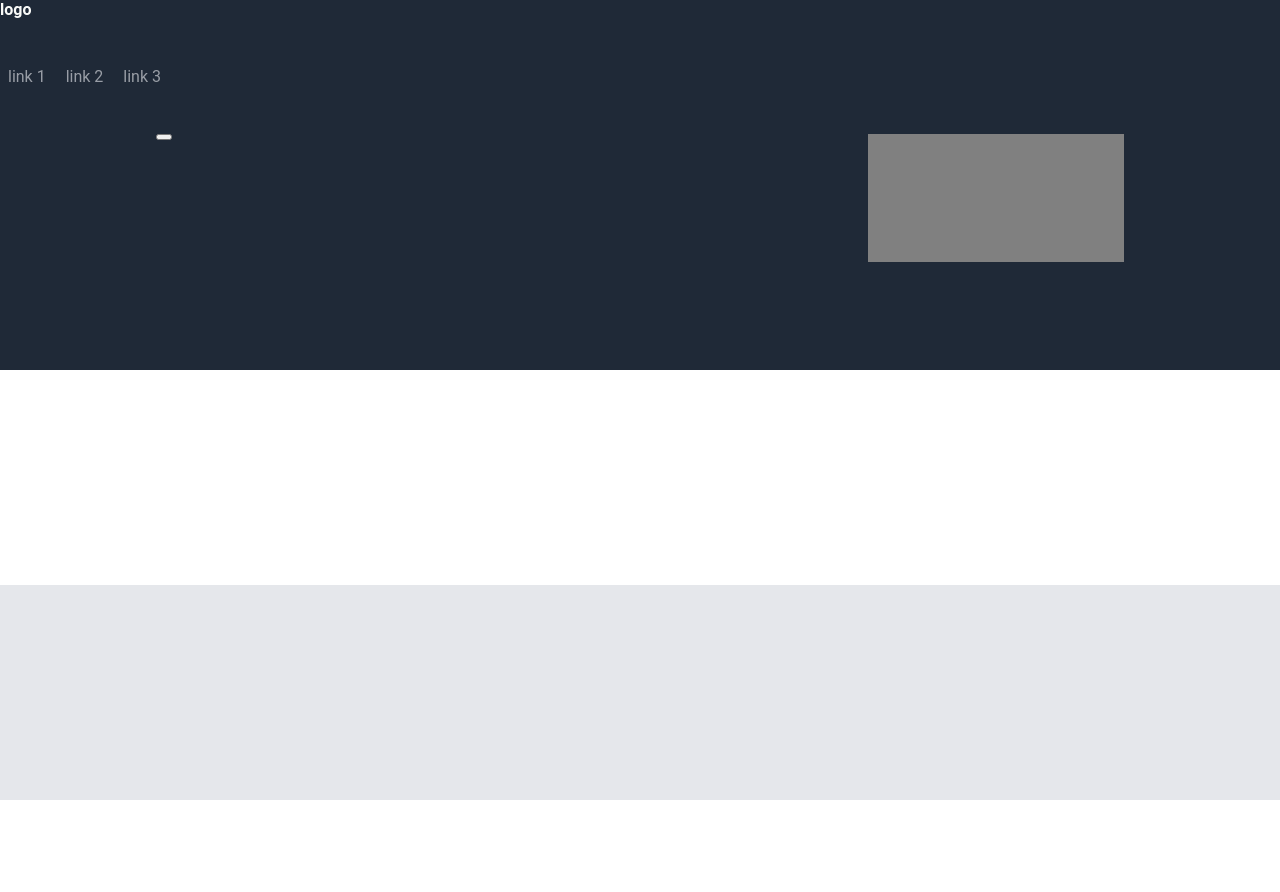
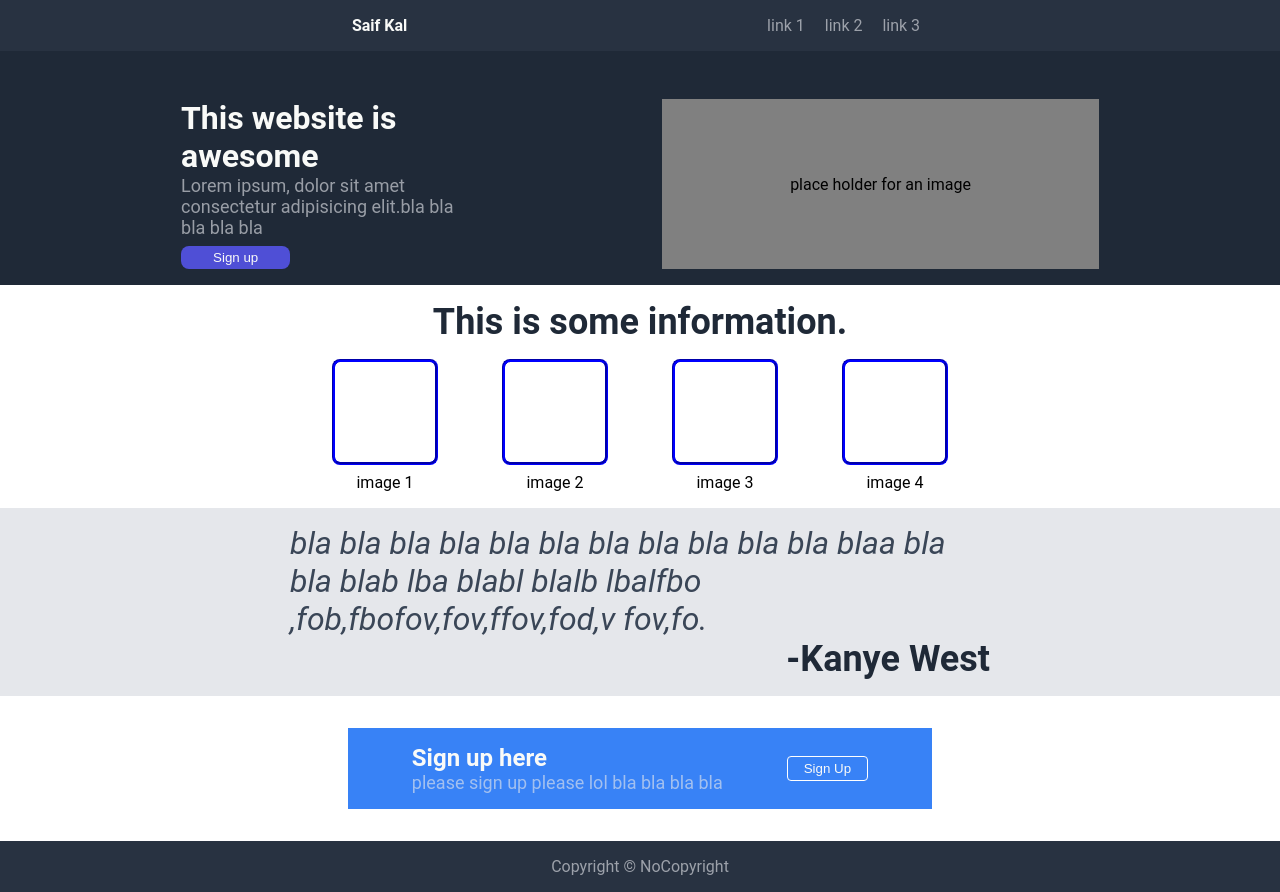
Before and after one commit to seifkal/landing_page, a plain HTML site: page index.html in a window 1280 px wide. Before the commit the page ends 800 px from the top, so only its background shows below. Drawn offline with Linux system fonts and the light colour scheme.

Commit message:
final product

```diff
--- a/index.html
+++ b/index.html
@@ -8,37 +8,76 @@
 </head>
 <body>
     <div class="header">
+        <div class="logoheader">
         <div class="logo">
-            logo
+            Saif Kal
         </div>
         <div class="links">
             <a>link 1</a>
             <a>link 2</a>
             <a>link 3</a>
         </div>
+        </div>
         <div class="hcontainer">
             <div class="hinfo">
                 <div class="infoheader">
-
+                    This website is awesome
                 </div>
-                <div class="info">
-
+                <div class="lorem">
+                    Lorem ipsum, dolor sit amet consectetur adipisicing elit.bla bla bla bla bla
                 </div>
-                <button class="signup">
-
+                <button class="signupb">
+                    Sign up
                 </button>
             </div>
             <div class="image">
-
+                place holder for an image
             </div>
         </div>
     </div>
+    <div class="imagesinfo">
+        This is some information.
+    </div>
     <div class="images">
-
+        <div class="container">
+            <div class="info">
+                <div class="border"></div>
+                <div class="text">image 1</div>
+            </div>
+            <div class="info">
+                <div class="border"></div>
+                <div class="text">image 2</div>
+            </div>
+            <div class="info">
+                <div class="border"></div>
+                <div class="text">image 3</div>
+            </div>
+            <div class="info">
+                <div class="border"></div>
+                <div class="text">image 4</div>
+            </div>
+        </div>
+    </div>
     </div>
     <div class="quote">
-
+        <div class="aquote">bla bla bla bla bla bla bla bla bla bla bla blaa bla bla blab lba blabl blalb lbalfbo ,fob,fbofov,fov,ffov,fod,v fov,fo.</div>
+        <div class="author">       -Kanye West</div>
     </div>
-
+    <div class="scontainer">
+    <div class="signup">
+        <div class="text">
+            <div class="htext">
+                Sign up here
+            </div>
+            <div class="itext">
+                please sign up please lol bla bla bla bla
+            </div>
+        </div>
+        <button class="sbutton">
+            Sign Up
+        </button>
+    </div>
+    </div>
+    <div class="copyright">Copyright © NoCopyright</div>
 </body>
 </html>
--- a/styles.css
+++ b/styles.css
@@ -1,7 +1,7 @@
 body{
     height: 100vh;
     margin: 0;
-    overflow: hidden;
+    overflow: auto;
     font-family: Roboto, sans-serif;
     display: flex;
     flex-direction: column;
@@ -13,6 +13,7 @@ body{
     flex-grow: 1;
     flex-direction: column;
     gap: 48px;
+    padding-bottom: 16px;
 }
 .logoheader{
     background-color: #283241;
@@ -20,7 +21,7 @@ body{
     margin: 0px;
     padding-top: 16px;
     padding-bottom: 16px;
-    justify-content: space-around;
+    justify-content: space-evenly;
     background-color: ;
 }
 .logo{
@@ -36,30 +37,27 @@ a{
 }
 .hcontainer{
     display: flex;
-    justify-content: space-around;
-    flex-shrink: 1;
-    min-width: 0px;
+    justify-content: space-evenly;
 }
 .infoheader{
     color: #F9FAF8;
     font-weight: 750;
     flex-wrap: wrap;
-    font-size: 48px;
-    width: 400px;
-    min-width: 0px;
+    font-size: 32px;
+    width: 300px;
 }
 .lorem{
     color: #e5e7eb9d;
     font-size: 18px;
-    flex-basis: 400px;
+    width: 300px;
     display: flex;
     flex-wrap: wrap;
-    min-width: 0px;
-    overflow: hidden;
+    flex: 1;
+    margin-bottom: 8px;
 }
 .signupb{
     color: #F9FAF8;
-    background-color: rgb(66, 66, 209);
+    background-color: rgb(79, 79, 214);
     padding: 4px 32px 4px 32px;
     border: none;
     border-radius: 8px;
@@ -74,13 +72,100 @@ a{
     display: flex;
     flex-grow: 2;
 }
+.imagesinfo{
+    color: #1F2937;
+    font-weight: 700;
+    font-size: 36px;
+    display: flex;
+    justify-content: center;
+    align-items: center;
+    margin-top: 16px;
+}
+.container{
+    display: flex;
+    flex: 1;
+    align-items: flex-start;
+    justify-content: center;
+    gap: 64px;
+    margin-top: 16px;
+    margin-bottom: 16px;
+}
+.info{
+    display: flex;
+    flex-direction: column;
+    align-items: center;
+}
+.border{
+    width: 100px;
+    height: 100px;
+    border-style: groove;
+    border-radius: 8px;
+    border-color: blue;
+    margin-bottom: 8px;
+}
 .quote{
     display: flex;
     background-color: #E5E7EB;
     align-items: end;
     flex-grow: 2;
+    flex-direction: column;
+    justify-content: center;
+    align-items: center;
+    padding: 16px;
+}
+.aquote{
+    color: #3a4657;
+    font-size: 32px;
+    font-style: italic;
+    display: flex;
+    width: 700px;
+    flex-wrap: wrap;
+}
+.author{
+    color: #1F2937;
+    font-weight: 700;
+    width: 700px;
+    font-size: 36px;
+    display: flex;
+    justify-content: end;
+}
+.scontainer{
+    display: flex;
+    flex-grow: 2;
+    padding: 32px;
+    justify-content: center;
 }
 .signup{
     display: flex;
-    flex-grow: 2;
+    justify-content: center;
+    align-items: center;
+    background-color: #3882F6;
+    padding: 16px 64px 16px 64px;
+    gap: 64px;
 }
+.htext{
+    color: #F9FAF8;
+    font-weight: 700;
+    font-size: 24px;
+}
+.itext{
+    color:#e5e7eb9d;
+    font-size: 18px;
+}
+.sbutton{
+    color: #F9FAF8;
+    background-color: #3882F6;
+    border: 1px;
+    padding: 4px 16px 4px 16px;
+    border-radius: 4px;
+    border-style: solid;
+    border-color: white;
+}
+.copyright{
+    padding: 16px;
+    color: #e5e7eb9d;
+    background-color: #283241;
+    display: flex;
+    justify-content: center;
+    align-items: center;
+}
```
